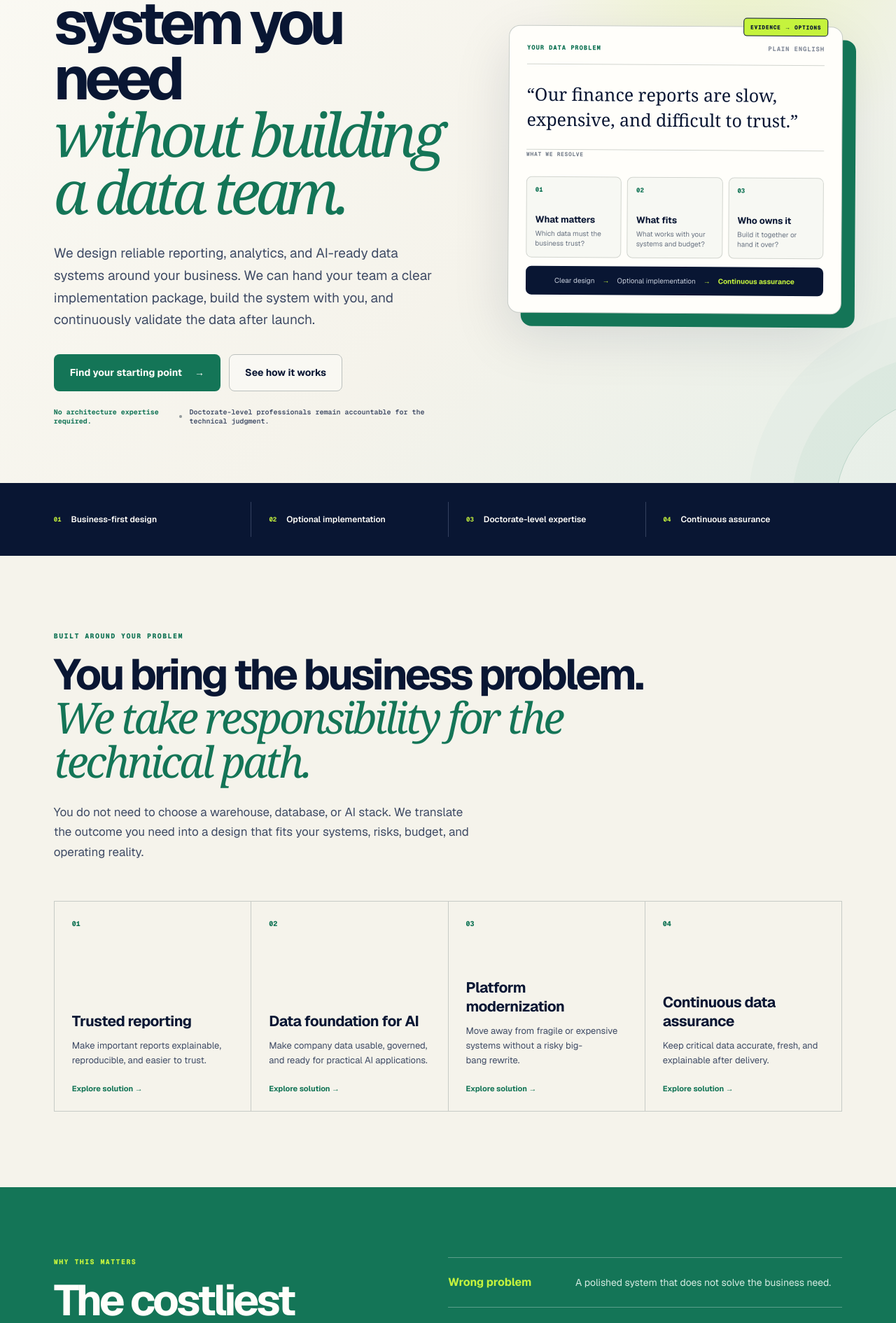
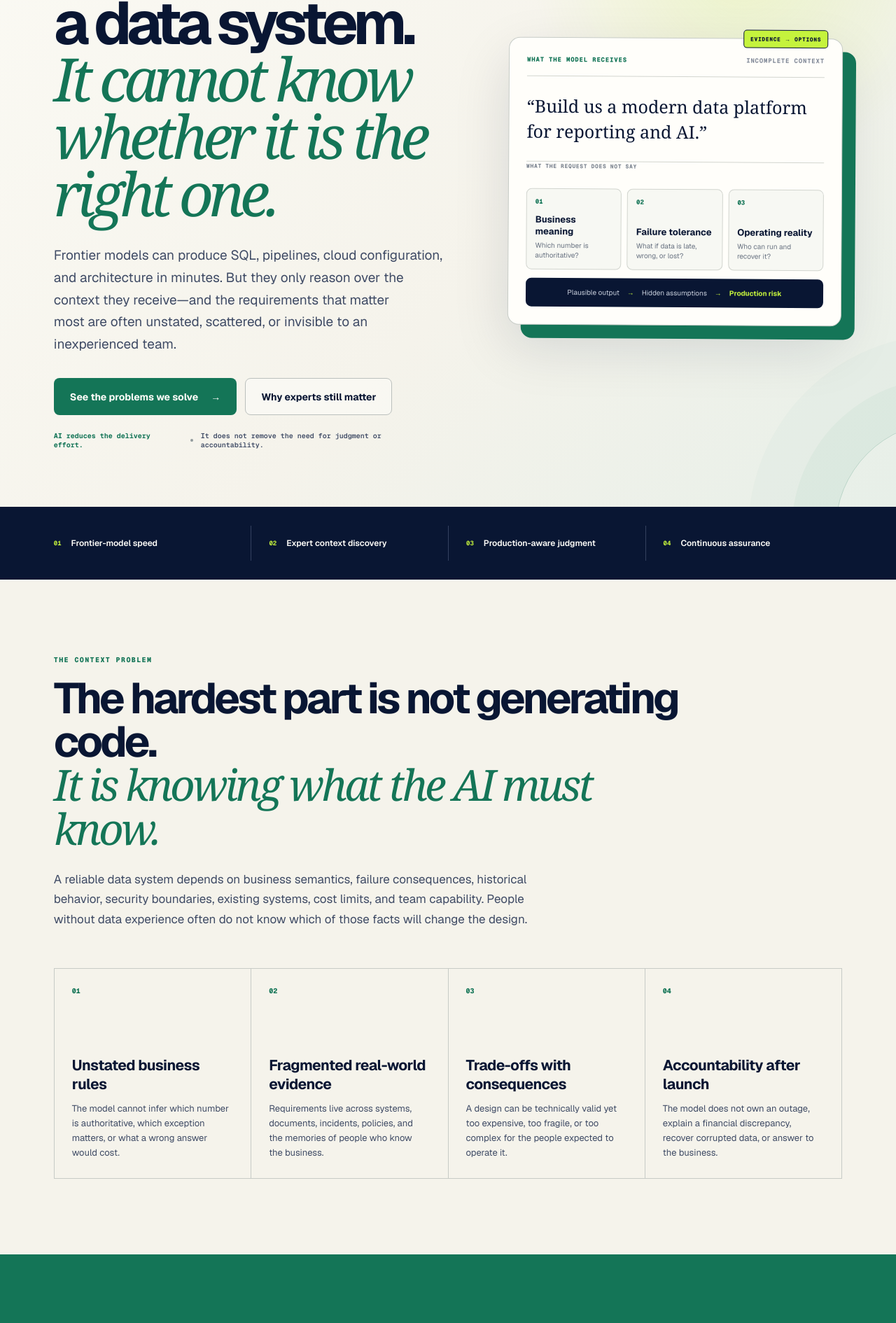
Before and after one commit to dr-birdkiwi/data-architecture-delivery-kit-site, a Next.js app: page /data-architecture-delivery-kit-site/ in a window 1280 px wide. Shown: the part 287-2177 px from the top of the page at 70% size. Built offline with nearby package versions, Linux system fonts and the light colour scheme.

Commit message:
Lead with the limits of AI-only data delivery

```diff
--- a/app/globals.css
+++ b/app/globals.css
@@ -68,7 +68,7 @@ h1 em, h2 em { color: var(--green); font-family: Georgia, serif; font-weight: 40
 .preview-result { margin-top: 12px; padding: 14px; display: flex; align-items: center; justify-content: center; gap: 11px; border-radius: 8px; color: #cbd2df; background: var(--navy); font-size: 10px; }.preview-result i { color: var(--lime); font-style: normal; }.preview-result b { color: var(--lime); }
 .promise-strip { padding: 27px 6vw; display: grid; grid-template-columns: repeat(4, 1fr); color: var(--white); background: var(--navy); }.promise-strip div { min-height: 50px; padding-left: 25px; display: flex; align-items: center; gap: 14px; border-left: 1px solid #34415f; }.promise-strip div:first-child { padding-left: 0; border-left: 0; }.promise-strip span { color: var(--lime); font: 700 9px var(--font-geist-mono); }.promise-strip strong { font-size: 12px; font-weight: 560; }
 .home-section { padding: 108px 6vw; }.section-intro { max-width: 920px; }.section-intro > p { max-width: 680px; margin: 25px 0 0; color: var(--ink-soft); font-size: 17px; line-height: 1.68; }
-.solution-preview-grid { margin-top: 55px; display: grid; grid-template-columns: repeat(4, 1fr); border-top: 1px solid #c7cbc6; border-left: 1px solid #c7cbc6; }.solution-preview-grid a { min-height: 300px; padding: 25px; display: flex; flex-direction: column; border-right: 1px solid #c7cbc6; border-bottom: 1px solid #c7cbc6; transition: background .18s ease, transform .18s ease; }.solution-preview-grid a:hover { z-index: 2; background: var(--white); box-shadow: inset 0 4px 0 var(--lime); transform: translateY(-4px); }.solution-preview-grid a > span { color: var(--green); font: 750 10px var(--font-geist-mono); }.solution-preview-grid h3 { margin: auto 0 11px; font-size: 21px; letter-spacing: -.025em; }.solution-preview-grid p { margin: 0; color: var(--ink-soft); font-size: 13px; line-height: 1.62; }.solution-preview-grid b { margin-top: 22px; color: var(--green); font-size: 11px; }
+.solution-preview-grid { margin-top: 55px; display: grid; grid-template-columns: repeat(4, 1fr); border-top: 1px solid #c7cbc6; border-left: 1px solid #c7cbc6; }.solution-preview-grid > * { min-height: 300px; padding: 25px; display: flex; flex-direction: column; border-right: 1px solid #c7cbc6; border-bottom: 1px solid #c7cbc6; transition: background .18s ease, transform .18s ease; }.solution-preview-grid a:hover { z-index: 2; background: var(--white); box-shadow: inset 0 4px 0 var(--lime); transform: translateY(-4px); }.solution-preview-grid > * > span { color: var(--green); font: 750 10px var(--font-geist-mono); }.solution-preview-grid h3 { margin: auto 0 11px; font-size: 21px; letter-spacing: -.025em; }.solution-preview-grid p { margin: 0; color: var(--ink-soft); font-size: 13px; line-height: 1.62; }.solution-preview-grid b { margin-top: 22px; color: var(--green); font-size: 11px; }
 .mistake-section { padding: 100px 6vw; display: grid; grid-template-columns: .9fr 1.1fr; gap: 8vw; color: var(--white); background: var(--green); }.mistake-section h2 { max-width: 700px; }.mistake-section h2 em { color: var(--lime); }.mistake-list { border-top: 1px solid rgba(255,255,255,.3); }.mistake-list article { padding: 24px 0; display: grid; grid-template-columns: 160px 1fr; gap: 22px; border-bottom: 1px solid rgba(255,255,255,.3); }.mistake-list span { color: var(--lime); font-weight: 700; }.mistake-list p { margin: 0; color: #d5ebe2; font-size: 14px; line-height: 1.6; }
 .home-cta { padding: 95px 6vw; display: flex; flex-direction: column; align-items: center; text-align: center; color: var(--white); background: var(--navy); }.home-cta > span, .repo-cta > span { color: var(--lime); font: 750 10px var(--font-geist-mono); letter-spacing: .12em; }.home-cta h2 { max-width: 960px; margin: 20px 0 31px; }
 
@@ -108,7 +108,7 @@ h1 em, h2 em { color: var(--green); font-family: Georgia, serif; font-weight: 40
 @media (max-width: 1120px) {
   .site-header { padding: 0 2.5vw; }.site-header nav { gap: 18px; font-size: 13px; }.nav-cta { padding: 11px 13px; }
   .home-hero { grid-template-columns: 1fr; padding-top: 68px; }.decision-preview { max-width: 720px; transform: none; }
-  .solution-preview-grid { grid-template-columns: repeat(2, 1fr); }.solution-preview-grid a { min-height: 250px; }
+  .solution-preview-grid { grid-template-columns: repeat(2, 1fr); }.solution-preview-grid > * { min-height: 250px; }
   .promise-strip { grid-template-columns: repeat(2, 1fr); gap: 17px 0; }.promise-strip div:nth-child(3) { padding-left: 0; border-left: 0; }
   .stage-rail { grid-template-columns: repeat(4, 1fr); }.stage-rail article i { display: none; }
   .method-capabilities { grid-template-columns: repeat(2, 1fr); }
@@ -128,7 +128,7 @@ h1 em, h2 em { color: var(--green); font-family: Georgia, serif; font-weight: 40
   .home-hero { min-height: auto; padding-top: 65px; padding-bottom: 70px; }.hero-copy > p, .page-hero > p { font-size: 16px; }.actions { display: grid; }.button { width: 100%; }.micro-proof { align-items: flex-start; flex-direction: column; }.micro-proof span { display: none; }
   .decision-preview { padding: 18px; margin-right: 10px; box-shadow: 10px 10px 0 var(--green), 0 20px 50px rgba(9,22,51,.12); }.decision-preview blockquote { font-size: 21px; }.missed-grid { grid-template-columns: 1fr; }.missed-grid article { min-height: 95px; }.preview-result { align-items: stretch; flex-direction: column; text-align: center; }
   .promise-strip { grid-template-columns: 1fr; padding: 22px; }.promise-strip div, .promise-strip div:nth-child(3) { padding: 14px 0 0; border-top: 1px solid #34415f; border-left: 0; }.promise-strip div:first-child { padding-top: 0; border-top: 0; }
-  .solution-preview-grid, .solution-cards, .deliverable-grid { grid-template-columns: 1fr; }.solution-preview-grid a { min-height: 230px; }.solution-cards > article { min-height: 480px; padding: 23px; }
+  .solution-preview-grid, .solution-cards, .deliverable-grid { grid-template-columns: 1fr; }.solution-preview-grid > * { min-height: 230px; }.solution-cards > article { min-height: 480px; padding: 23px; }
   .mistake-list article { grid-template-columns: 1fr; gap: 8px; }.next-page, .repo-cta { grid-template-columns: 1fr; }.next-page .button, .repo-cta .button { margin-top: 16px; }
   .page-hero { min-height: 500px; padding-top: 75px; padding-bottom: 70px; }.process-line article { grid-template-columns: 38px 1fr; gap: 12px; }.question-example > article { padding: 20px; margin-right: 10px; box-shadow: 9px 9px 0 var(--green); }.state-grid { grid-template-columns: 1fr 1fr; }
   .package-window { margin-right: 10px; box-shadow: 9px 9px 0 var(--green); }.package-title { grid-template-columns: 1fr; }.package-metrics { grid-template-columns: 1fr 1fr 1fr; padding: 13px; }.package-findings { padding: 4px 13px 13px; }.package-findings article { grid-template-columns: 58px 1fr; }
--- a/app/page.tsx
+++ b/app/page.tsx
@@ -1,11 +1,11 @@
 import SiteFooter from "./components/SiteFooter";
 import SiteHeader from "./components/SiteHeader";
 
-const solutionPreview = [
-  ["Trusted reporting", "Make important reports explainable, reproducible, and easier to trust."],
-  ["Data foundation for AI", "Make company data usable, governed, and ready for practical AI applications."],
-  ["Platform modernization", "Move away from fragile or expensive systems without a risky big-bang rewrite."],
-  ["Continuous data assurance", "Keep critical data accurate, fresh, and explainable after delivery."],
+const contextGaps = [
+  ["Unstated business rules", "The model cannot infer which number is authoritative, which exception matters, or what a wrong answer would cost."],
+  ["Fragmented real-world evidence", "Requirements live across systems, documents, incidents, policies, and the memories of people who know the business."],
+  ["Trade-offs with consequences", "A design can be technically valid yet too expensive, too fragile, or too complex for the people expected to operate it."],
+  ["Accountability after launch", "The model does not own an outage, explain a financial discrepancy, recover corrupted data, or answer to the business."],
 ];
 
 export default function LandingPage() {
@@ -15,60 +15,60 @@ export default function LandingPage() {
 
       <section className="home-hero">
         <div className="hero-copy">
-          <div className="eyebrow"><span /> Expert-led data and AI systems</div>
-          <h1>Get the data system you need<br /><em>without building a data team.</em></h1>
-          <p>We design reliable reporting, analytics, and AI-ready data systems around your business. We can hand your team a clear implementation package, build the system with you, and continuously validate the data after launch.</p>
+          <div className="eyebrow"><span /> Frontier AI meets accountable data expertise</div>
+          <h1>AI can generate a data system.<br /><em>It cannot know whether it is the right one.</em></h1>
+          <p>Frontier models can produce SQL, pipelines, cloud configuration, and architecture in minutes. But they only reason over the context they receive—and the requirements that matter most are often unstated, scattered, or invisible to an inexperienced team.</p>
           <div className="actions">
-            <a className="button primary" href="/data-architecture-delivery-kit-site/solutions/">Find your starting point <span>→</span></a>
-            <a className="button ghost" href="/data-architecture-delivery-kit-site/how-it-works/">See how it works</a>
+            <a className="button primary" href="/data-architecture-delivery-kit-site/solutions/">See the problems we solve <span>→</span></a>
+            <a className="button ghost" href="/data-architecture-delivery-kit-site/offerings/">Why experts still matter</a>
           </div>
-          <div className="micro-proof"><b>No architecture expertise required.</b><span /> Doctorate-level professionals remain accountable for the technical judgment.</div>
+          <div className="micro-proof"><b>AI reduces the delivery effort.</b><span /> It does not remove the need for judgment or accountability.</div>
         </div>
 
         <div className="decision-preview" aria-label="Example of a plain-English request becoming a focused architecture review">
-          <div className="preview-top"><span>YOUR DATA PROBLEM</span><b>PLAIN ENGLISH</b></div>
-          <blockquote>“Our finance reports are slow, expensive, and difficult to trust.”</blockquote>
-          <div className="preview-divider"><span>WHAT WE RESOLVE</span></div>
+          <div className="preview-top"><span>WHAT THE MODEL RECEIVES</span><b>INCOMPLETE CONTEXT</b></div>
+          <blockquote>“Build us a modern data platform for reporting and AI.”</blockquote>
+          <div className="preview-divider"><span>WHAT THE REQUEST DOES NOT SAY</span></div>
           <div className="missed-grid">
-            <article><i>01</i><strong>What matters</strong><small>Which data must the business trust?</small></article>
-            <article><i>02</i><strong>What fits</strong><small>What works with your systems and budget?</small></article>
-            <article><i>03</i><strong>Who owns it</strong><small>Build it together or hand it over?</small></article>
+            <article><i>01</i><strong>Business meaning</strong><small>Which number is authoritative?</small></article>
+            <article><i>02</i><strong>Failure tolerance</strong><small>What if data is late, wrong, or lost?</small></article>
+            <article><i>03</i><strong>Operating reality</strong><small>Who can run and recover it?</small></article>
           </div>
-          <div className="preview-result"><span>Clear design</span><i>→</i><span>Optional implementation</span><i>→</i><b>Continuous assurance</b></div>
+          <div className="preview-result"><span>Plausible output</span><i>→</i><span>Hidden assumptions</span><i>→</i><b>Production risk</b></div>
         </div>
       </section>
 
       <section className="promise-strip" aria-label="Core product promise">
-        <div><span>01</span><strong>Business-first design</strong></div>
-        <div><span>02</span><strong>Optional implementation</strong></div>
-        <div><span>03</span><strong>Doctorate-level expertise</strong></div>
+        <div><span>01</span><strong>Frontier-model speed</strong></div>
+        <div><span>02</span><strong>Expert context discovery</strong></div>
+        <div><span>03</span><strong>Production-aware judgment</strong></div>
         <div><span>04</span><strong>Continuous assurance</strong></div>
       </section>
 
       <section className="home-section solutions-preview">
         <div className="section-intro">
-          <span className="kicker">BUILT AROUND YOUR PROBLEM</span>
-          <h2>You bring the business problem.<br /><em>We take responsibility for the technical path.</em></h2>
-          <p>You do not need to choose a warehouse, database, or AI stack. We translate the outcome you need into a design that fits your systems, risks, budget, and operating reality.</p>
+          <span className="kicker">THE CONTEXT PROBLEM</span>
+          <h2>The hardest part is not generating code.<br /><em>It is knowing what the AI must know.</em></h2>
+          <p>A reliable data system depends on business semantics, failure consequences, historical behavior, security boundaries, existing systems, cost limits, and team capability. People without data experience often do not know which of those facts will change the design.</p>
         </div>
         <div className="solution-preview-grid">
-          {solutionPreview.map(([title, body], index) => <a href="/data-architecture-delivery-kit-site/solutions/" key={title}><span>{String(index + 1).padStart(2, "0")}</span><h3>{title}</h3><p>{body}</p><b>Explore solution →</b></a>)}
+          {contextGaps.map(([title, body], index) => <article key={title}><span>{String(index + 1).padStart(2, "0")}</span><h3>{title}</h3><p>{body}</p></article>)}
         </div>
       </section>
 
       <section className="mistake-section">
-        <div><span className="kicker light">WHY THIS MATTERS</span><h2>The costliest data mistakes happen <em>before</em> the first line of code.</h2></div>
+        <div><span className="kicker light">WHAT THE LLM ERA CHANGED</span><h2>You may need fewer data professionals.<br /><em>You do not need zero.</em></h2></div>
         <div className="mistake-list">
-          <article><span>Wrong problem</span><p>A polished system that does not solve the business need.</p></article>
-          <article><span>Hidden constraint</span><p>A late security, audit, recovery, or data-residency surprise.</p></article>
-          <article><span>Unoperable design</span><p>A platform that is technically elegant but too complex for the team.</p></article>
+          <article><span>Before frontier AI</span><p>A full team spent substantial time researching, coding, testing, documenting, and operating the system.</p></article>
+          <article><span>With frontier AI</span><p>Models accelerate research, implementation, debugging, documentation, and the comparison of possible solutions.</p></article>
+          <article><span>What remains human</span><p>Experts uncover missing context, judge trade-offs, verify business correctness, and remain accountable when reality differs from the plan.</p></article>
         </div>
       </section>
 
       <section className="home-cta">
-        <span>FROM VAGUE NEED TO CLEAR NEXT STEP</span>
-        <h2>See where we can remove the data burden.</h2>
-        <div className="actions centered"><a className="button lime" href="/data-architecture-delivery-kit-site/solutions/">Explore solutions →</a><a className="text-link" href="/data-architecture-delivery-kit-site/how-it-works/">See the engagement</a></div>
+        <span>EXPERTISE WITHOUT A PERMANENT DATA TEAM</span>
+        <h2>Use the specialist judgment you need—only for as long as you need it.</h2>
+        <div className="actions centered"><a className="button lime" href="/data-architecture-delivery-kit-site/solutions/">See where we can help →</a><a className="text-link" href="/data-architecture-delivery-kit-site/offerings/">See the technical depth</a></div>
       </section>
 
       <SiteFooter />
```
